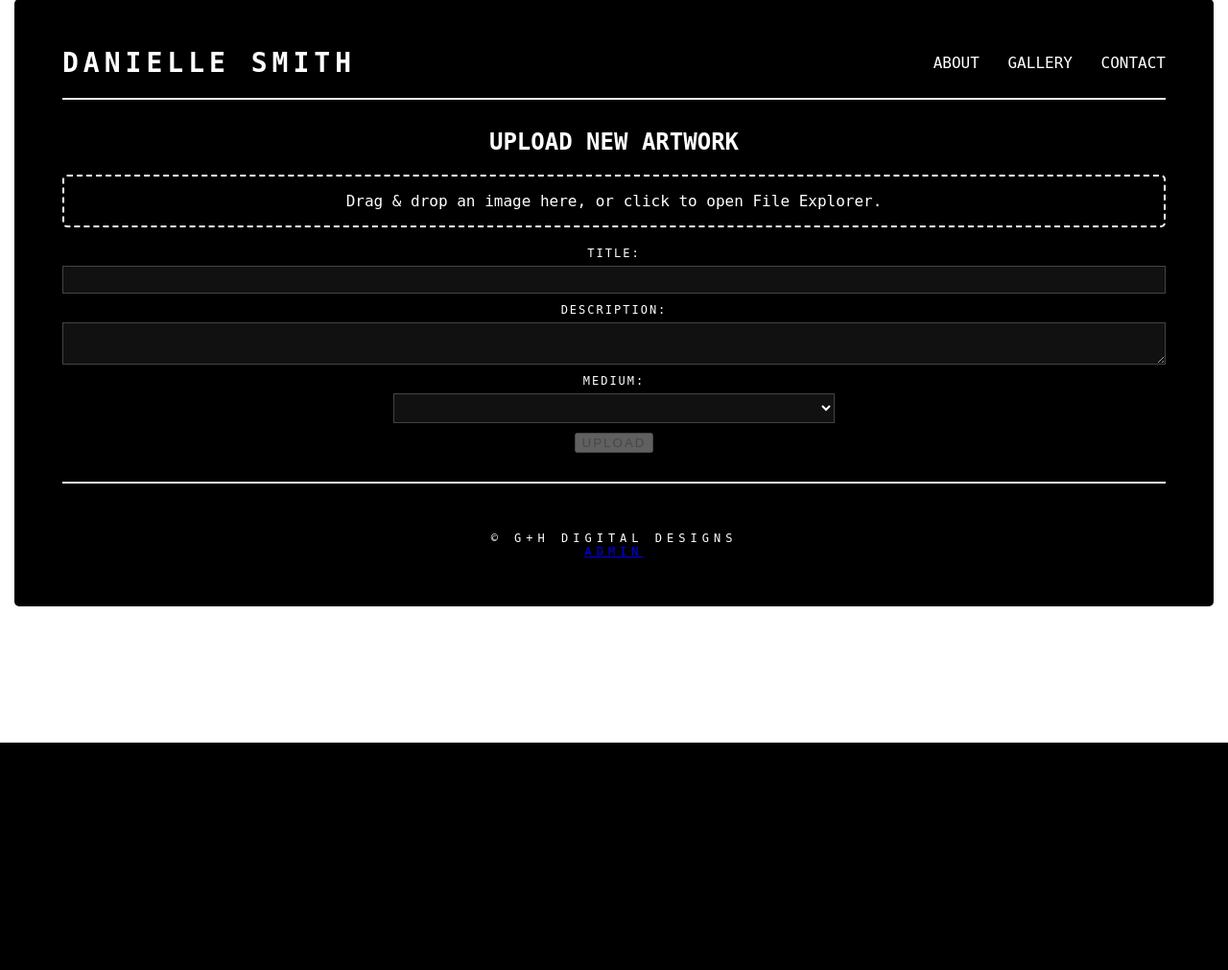
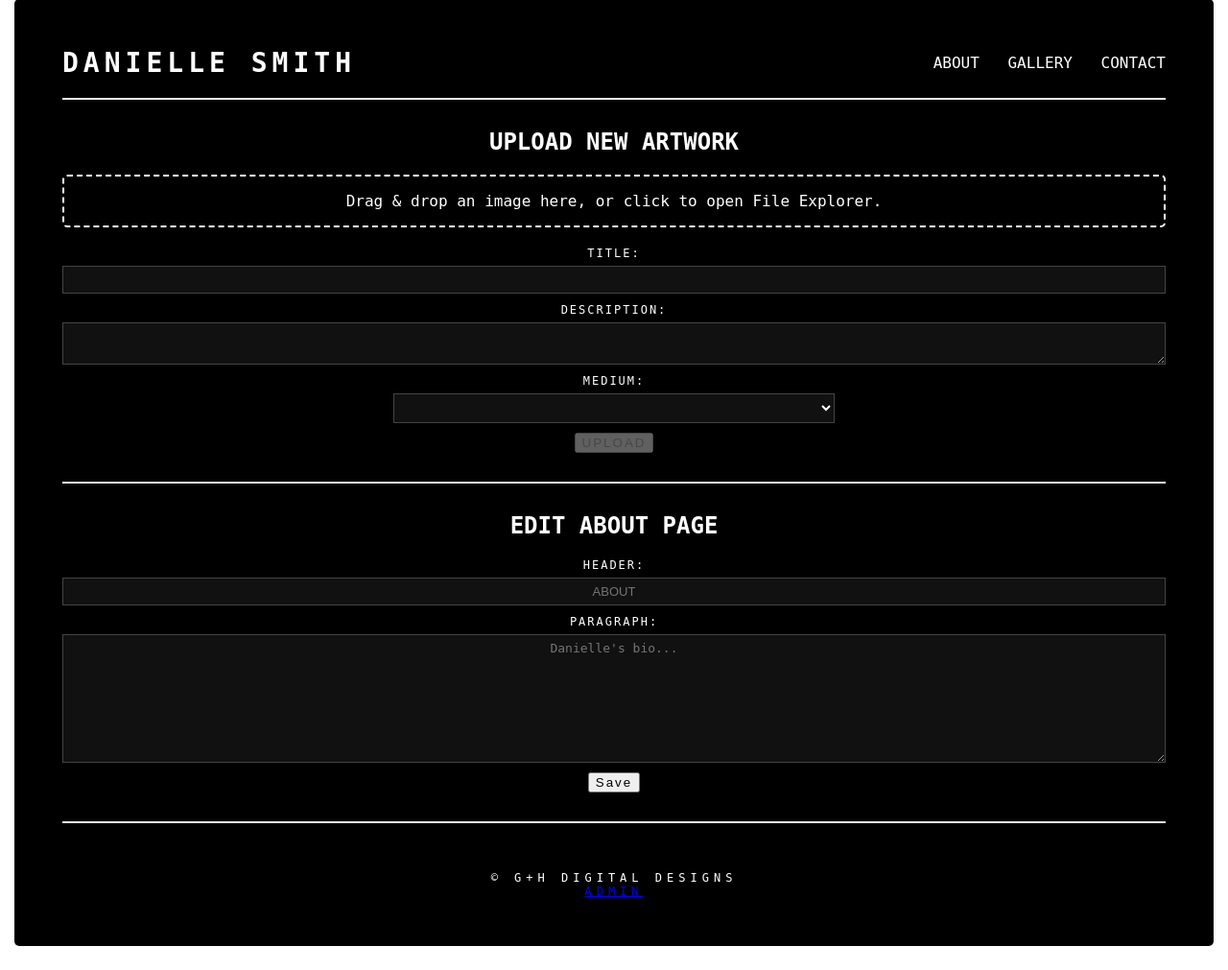
Before and after one commit to heatherjholt/Danielle_Smith_Artwork, a Flask app: page /admin in a window 1280 px wide. Shown: the part 26-1037 px from the top of the page at 96% size. Before the commit the page ends 800 px from the top, so only its background shows below. Run offline with Flask 3, Linux system fonts and the light colour scheme; the visitor is signed in with stand-in values (Sample User, id 1); data that the repository does not hold is empty; parts of the project's set-up code (start-up, migrations or seed data) failed here and were passed over.

Commit message:
about me page

```diff
--- a/app.py
+++ b/app.py
@@ -1,5 +1,5 @@
 from flask import Flask, render_template, redirect, request, url_for,jsonify
-from artwork import init_connection_engine, db,SavedArt,AdminUser
+from artwork import init_connection_engine, db,SavedArt,AdminUser, AboutPage
 from flask_login import LoginManager, login_user, login_required
 from sqlalchemy import select
 from flask import request, redirect, url_for, flash
@@ -20,6 +20,11 @@
 
 app.config['SECRET_KEY'] = os.getenv("SECRET_KEY")
 
+ALLOWED_EXTENSIONS = {"jpg", "jpeg", "png", "webp", "gif"}
+def allowed_file(filename):
+    return "." in filename and \
+           filename.rsplit(".", 1)[1].lower() in ALLOWED_EXTENSIONS
+
 limiter = Limiter(
     get_remote_address,
     app=app,
@@ -34,7 +39,7 @@
 
 os.makedirs(UPLOAD_FOLDER, exist_ok=True)
 
-# ------------ HOME PAGE --------------
+# ------------ ?ROUTES --------------
 @app.route("/")
 def home():
     artworks = db.session.execute(select(SavedArt)).scalars().all()
@@ -44,7 +49,33 @@
 @login_required
 def admin_dashboard():
     artworks = db.session.execute(select(SavedArt)).scalars().all()
-    return render_template("admin_dashboard.html", artworks=artworks)
+    about_row = db.session.get(AboutPage, 1)
+    return render_template("admin_dashboard.html", artworks=artworks, about=about_row)
+
+@app.route("/about")
+def about():
+    about_row = db.session.get(AboutPage, 1)
+    return render_template("about.html", about=about_row)
+
+@app.route("/admin/about/update", methods=["POST"])
+@login_required
+def update_about():
+    header = request.form.get("about_header", "").strip()
+    body = request.form.get("about_body", "").strip()
+
+    about_row = db.session.get(AboutPage, 1)
+    if not about_row:
+        about_row = AboutPage(id=1)
+
+    about_row.header = header
+    about_row.body = body
+
+    db.session.add(about_row)
+    db.session.commit()
+
+    flash("About page updated!", "success")
+    return redirect(url_for("admin_dashboard"))
+
 
 # ------------ Flask Login Setup --------------------
 login_manager = LoginManager()
@@ -122,25 +153,41 @@
     medium = request.form.get('medium')
 
 
-    if file and file.filename != '':
-        filename = secure_filename(file.filename)
-        file.save(os.path.join(app.config['UPLOAD_FOLDER'],filename))
+    # if file and file.filename != '':
+    #     filename = secure_filename(file.filename)
+    #     file.save(os.path.join(app.config['UPLOAD_FOLDER'],filename))
 
+    #limit file types for upload
+    if not file or file.filename == "":
+        flash("Upload failed. Please select an image.", "danger")
+        return redirect(url_for("admin_dashboard"))
+
+    if not allowed_file(file.filename):
+        flash("Upload failed. Only JPG, PNG, WEBP, or GIF images are allowed.", "danger")
+        return redirect(url_for("admin_dashboard"))
+
+    filename = secure_filename(file.filename)
+
+    # prevent overwriting existing file w same name
+    name, ext = os.path.splitext(filename)
+    filename = f"{name}_{uuid.uuid4().hex[:8]}{ext}"
+
+    file.save(os.path.join(app.config["UPLOAD_FOLDER"], filename))
         #save to db
-        new_entry = SavedArt (
-            title = title,
-            description = description,
-            image = filename,
-            medium = medium
-        )
-        db.session.add(new_entry)
-        db.session.commit()
+    new_entry = SavedArt (
+        title = title,
+        description = description,
+        image = filename,
+        medium = medium
+    )
+    db.session.add(new_entry)
+    db.session.commit()
 
-        flash("Artwork uploaded successfully!", "success")
-        return redirect(url_for('admin_dashboard'))
+    flash("Artwork uploaded successfully!", "success")
+    return redirect(url_for('admin_dashboard'))
 
-    flash("Upload failed.", "danger")
-    return redirect(url_for("admin_dashboard"))
+    # flash("Upload failed. Please select a valid image file (jpg, jpeg, png, webp, gif).", "danger")
+    # return redirect(url_for("admin_dashboard"))
     # return "Upload failed", 400
 
 
--- a/artwork.py
+++ b/artwork.py
@@ -67,6 +67,11 @@
     name: Mapped[str] = mapped_column(String(128), nullable=True)
     password: Mapped[str] = mapped_column(String(255), nullable=False)
 
+class AboutPage(db.Model):
+    __tablename__ = "about_page"
+    id: Mapped[int] = mapped_column(Integer, primary_key=True)
+    header: Mapped[str] = mapped_column(String(255), nullable=True)
+    body: Mapped[str] = mapped_column(Text, nullable=True)
 
 
     def get_id(self):
--- a/static/style.css
+++ b/static/style.css
@@ -16,6 +16,7 @@
     margin: 25px 15px;
     padding: 50px;
     border-radius: 5px; /*rounded corners!*/
+    min-height: calc(100vh - 50px); /*stretch out the container box to fill more of the screen*/
 }
 
 /*header styles*/
--- a/templates/admin_dashboard.html
+++ b/templates/admin_dashboard.html
@@ -30,7 +30,7 @@
         <div class="header">
             <div class="artist-name"><a href="{{ url_for('home') }}" class="artist-link">DANIELLE SMITH</a></div>
             <div class="nav-links">
-                <a href="#about">ABOUT</a>
+                <a href="{{ url_for('about') }}">ABOUT</a>
                 <a href="#gallery">GALLERY</a>
                 <a href="#contact">CONTACT</a>
             </div>
@@ -45,7 +45,14 @@
         <form class="admin-upload" action="{{ url_for('upload_art') }}" method="POST" enctype="multipart/form-data">
             <div id="dropzone" class="dropzone">
             <p id="dropText">Drag & drop an image here, or click to open File Explorer.</p>
-            <input id="artFile" name="art_file" type="file" accept="image/*" hidden>
+            <input
+                id="artFile"
+                name="art_file"
+                type="file"
+                accept="image/*"
+                capture="environment"
+                hidden
+                >
             </div>
 
         <div class="preview-wrap">
@@ -73,6 +80,40 @@
 
             <button type="submit" class="upload-btn" id="uploadBtn" disabled>UPLOAD</button>
         </form>
+
+        <div class="section-divider"></div>
+
+            <section class="gallery-section">
+                <h2 class="section-heading">EDIT ABOUT PAGE</h2>
+
+                <form action="{{ url_for('update_about') }}" method="POST" class="admin-upload">
+                    <label class="form-label">
+                    HEADER:
+                    <input
+                        type="text"
+                        name="about_header"
+                        class="text-input"
+                        value="{{ about.header if about else '' }}"
+                        placeholder="ABOUT"
+                    >
+                    </label>
+
+                    <label class="form-label">
+                    PARAGRAPH:
+                    <textarea
+                        name="about_body"
+                        class="text-area"
+                        rows="8"
+                        placeholder="Danielle's bio..."
+                    >{{ about.body if about else '' }}</textarea>
+                    </label>
+
+                    <button type="submit" class="upload-btn">Save</button>
+                </form>
+            </section>
+
+
+
         </section>
 
         <div class="section-divider"></div>
--- a/templates/index.html
+++ b/templates/index.html
@@ -16,7 +16,7 @@
         <div class="header">
             <div class="artist-name"><a href="{{ url_for('home') }}" class="artist-link">DANIELLE SMITH</a></div>
             <div class="nav-links">
-                <a href="#about">ABOUT</a>
+                <a href="{{ url_for('about') }}">ABOUT</a>
                 <a href="#gallery">GALLERY</a>
                 <a href="#contact">CONTACT</a>
             </div>
```
Also changed, not shown: templates/about.html (added, +40 -0 lines).
